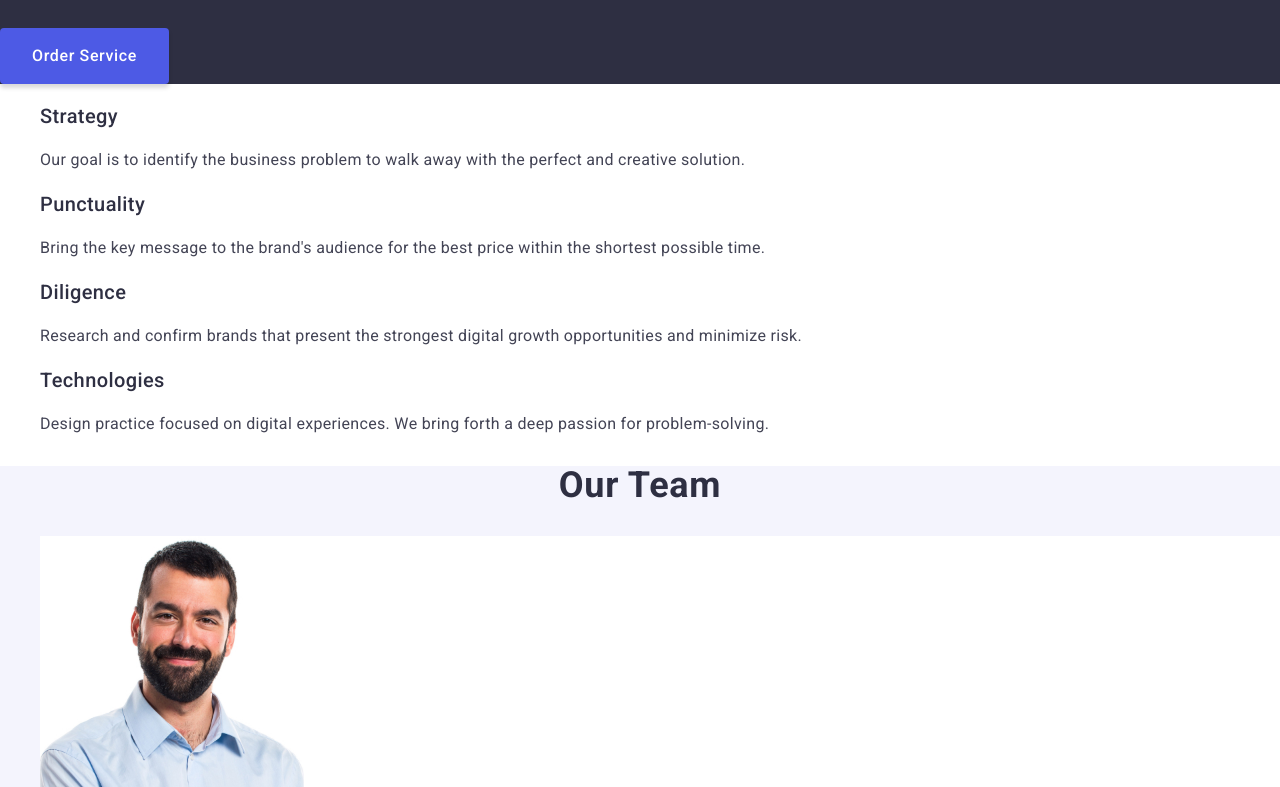
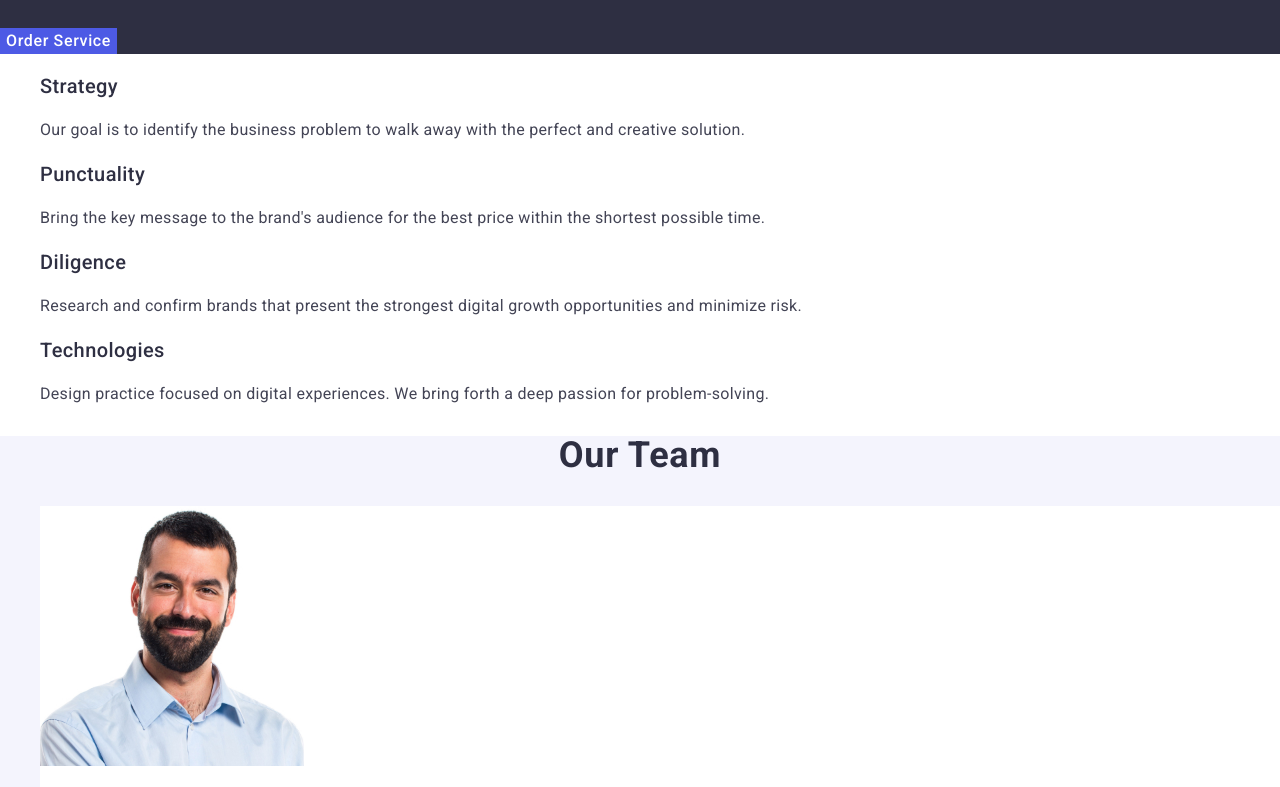
Before and after one commit to DmytroSolianyk/goit-markup-hw-02, a plain HTML site: page index.html in a window 1280 px wide. Shown: the part 298-1085 px from the top of the page. Drawn offline with nearby package versions, Linux system fonts and the light colour scheme.

Commit message:
fix styles

```diff
--- a/css/styles.css
+++ b/css/styles.css
@@ -89,10 +89,6 @@ h3 {
 }
 
 .hero-order-btn {
-  border-radius: 4px;
-  width: 169px;
-  height: 56px;
-  box-shadow: 0 4px 4px 0 rgba(0, 0, 0, 0.15);
   background: #4d5ae5;
   font-weight: 500;
   font-size: 16px;
```
